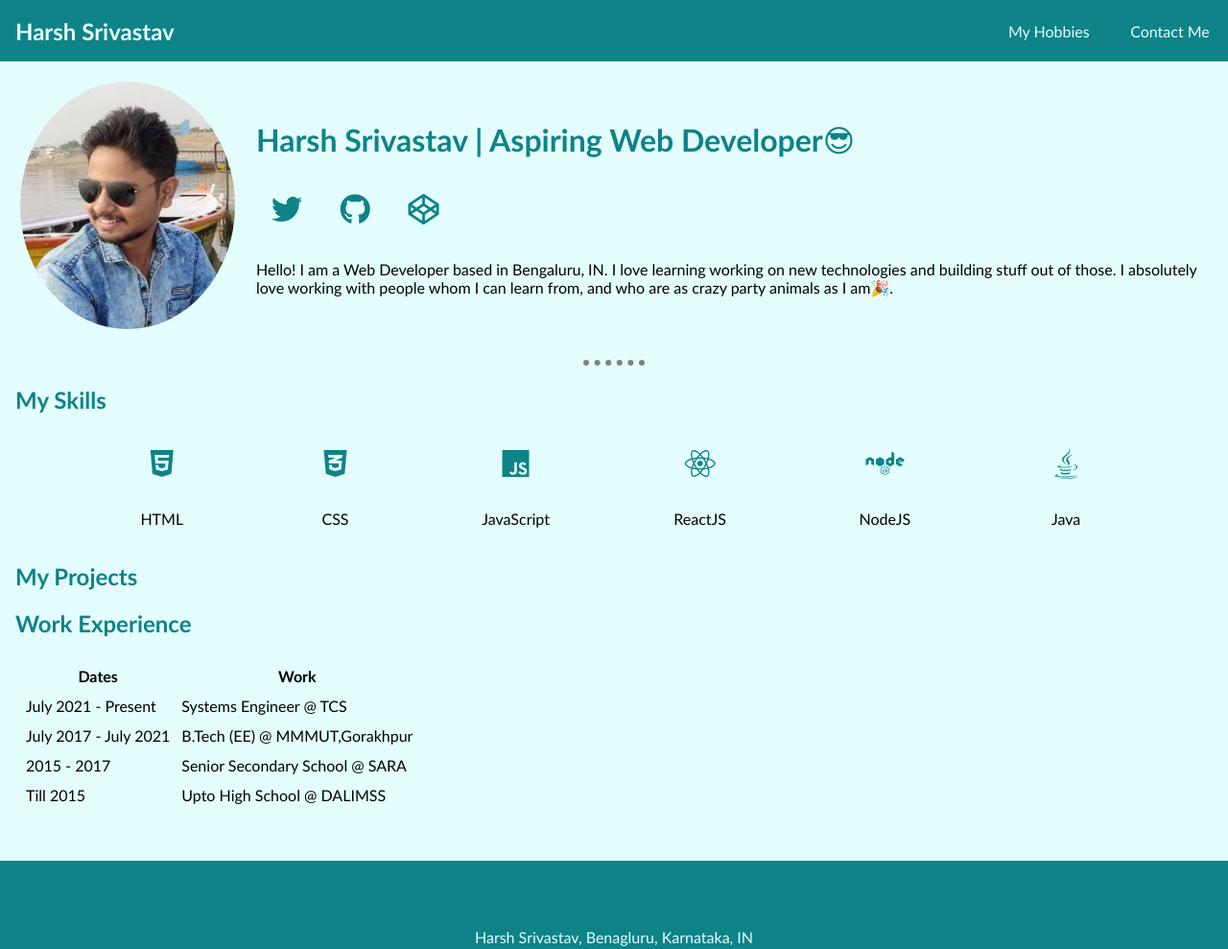
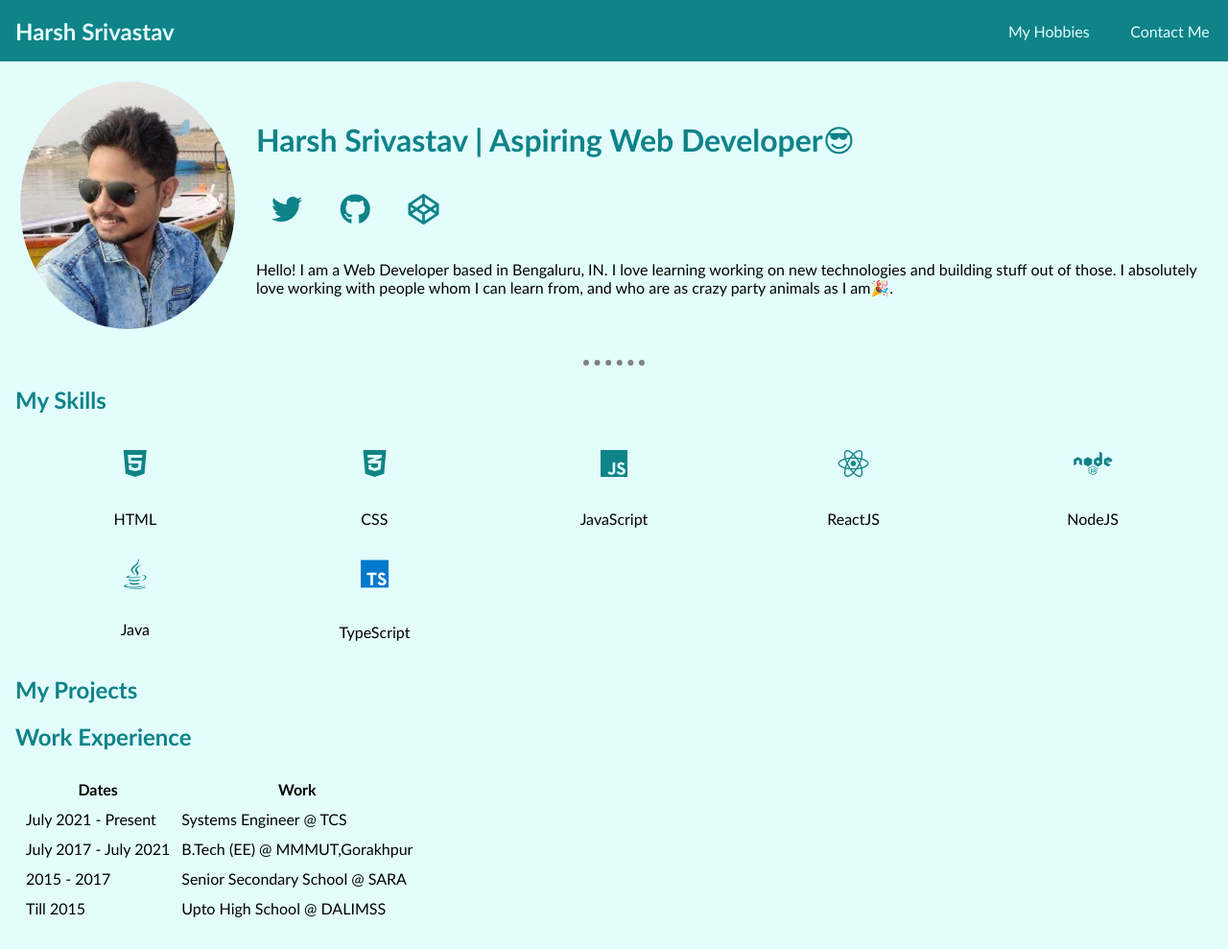
Before and after one commit to Harsh32044/CV, a plain HTML site: page index.html in a window 1280 px wide. Shown: the top 989 px of the page at 96% size. Drawn offline with Linux system fonts and the light colour scheme.

Commit message:
JS code correction, Skills layout updation and new skill addition

```diff
--- a/css/styles.css
+++ b/css/styles.css
@@ -13,7 +13,7 @@ body {
     width: 5%;
   }
 
-  img {
+  .profile-pic {
     border-radius: 50%;
     width: 14rem;
   }
@@ -37,9 +37,8 @@ a {
 
 .skills {
   text-align: center;
-  display: flex;
-  flex-wrap: wrap;
-  justify-content: space-evenly;
+  display: grid;
+  grid-template-columns: repeat(5, 1fr);
 }
 .footer {
   margin-top: 3rem;
@@ -91,3 +90,10 @@ a {
   color: #E3FDFD;
   margin-left: 1rem;
 }
+
+.ts-logo {
+  fill: #0E8388;
+  margin: 1rem;
+  width: 1.8rem;
+  height: 2rem;
+}
--- a/index.html
+++ b/index.html
@@ -21,7 +21,7 @@
   </nav>
   <table cellspacing="20">
     <tr>
-      <td> <img src="Harsh.jpg" alt="Harsh's Facebook Profile Picture" /></td>
+      <td> <img src="Harsh.jpg" alt="Harsh's Facebook Profile Picture" class="profile-pic"/></td>
       <td>
         <h1 data-value="Harsh Srivastav | Aspiring Web Developer😎">
           Harsh Srivastav | Aspiring Web Developer😎
@@ -59,6 +59,9 @@
       </div>
       <div><i class="fa-brands fa-java icons-fa"></i>
         <p>Java</p>
+      </div>
+      <div><img src="typescript.svg" alt="" class="ts-logo">
+        <p>TypeScript</p>
       </div>
     </div>
   </div>
@@ -131,7 +134,7 @@
             return letters[Math.floor(Math.random() * 33)];
           }).join("");
 
-        if (iterations >= event.target.dataset.value.length) {
+        if (iterations >= event.target.dataset.value) {
           clearInterval(interval);
         }
         iterations += 1 / 3;
```
Also changed, not shown: typescript.svg (added).
